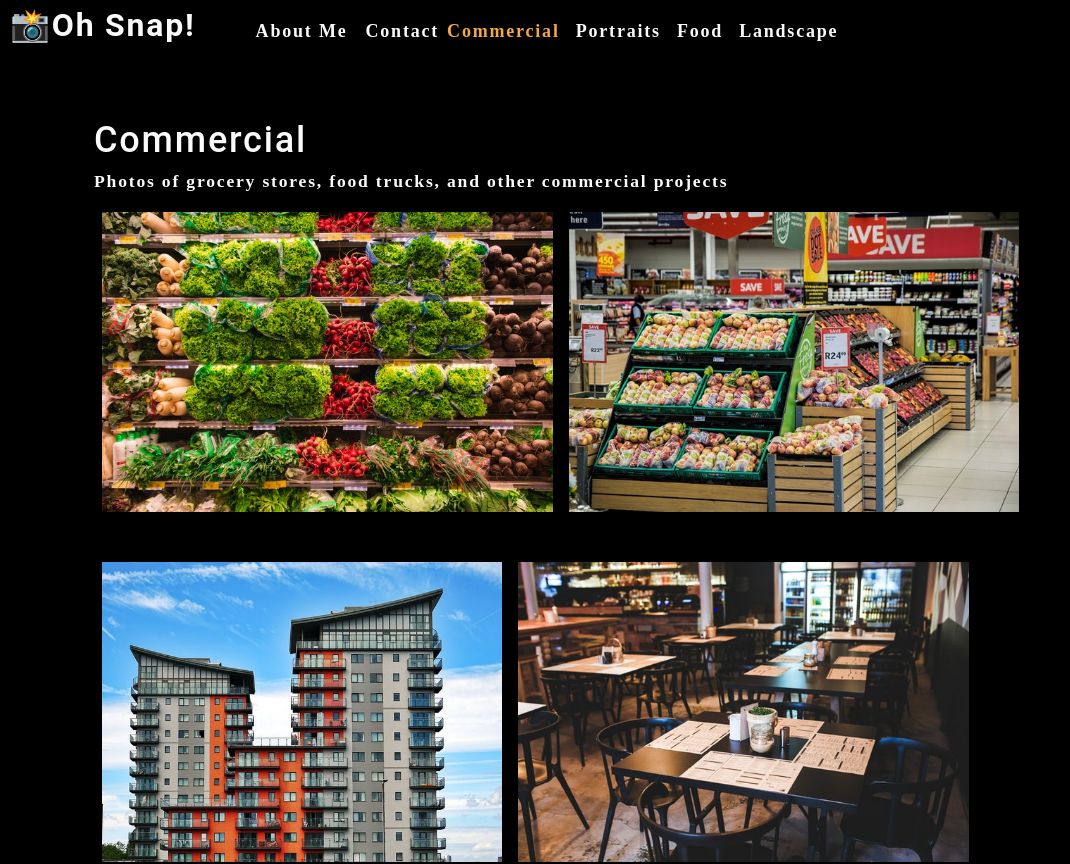
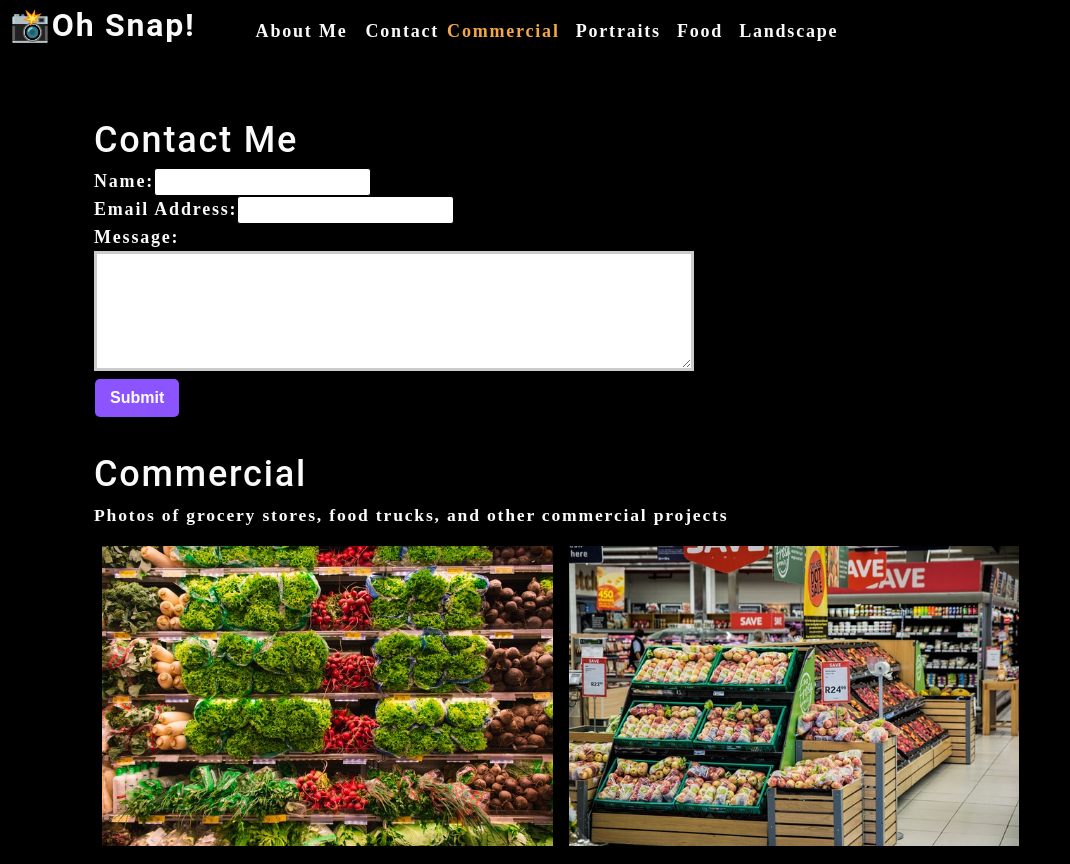
Before and after one commit to bcassellius/photo-port, a React (Create React App) app: page / in a window 1280 px wide. Shown: the top 864 px of the page, without its empty margins (0-1070 px from the left). Built offline with nearby package versions, Linux system fonts and the light colour scheme.

Commit message:
add functionality to contactForm and import into app

```diff
--- a/src/App.js
+++ b/src/App.js
@@ -3,6 +3,8 @@
 import About from './components/About';
 import Nav from './components/Nav';
 import Gallery from './components/Gallery';
+import Contact from './components/Contact';
+import ContactForm from './components/Contact';
 
 function App() {
   const [categories] = useState([
@@ -33,6 +35,7 @@
         currentCategory={currentCategory}
       ></Nav>
       <main>
+        <ContactForm></ContactForm>
         <Gallery currentCategory={currentCategory}></Gallery>
         <About></About>
       </main>
--- a/src/components/Contact/index.js
+++ b/src/components/Contact/index.js
@@ -1,22 +1,34 @@
-import React from "react";
+import React, { useState } from "react";
 
 function ContactForm() {
+    const [formState, setFormState] = useState({name: '', email: '', message: ''});
+    const { name, email, message } = formState; // destructure so that defaultValue={formState.name}
+
+    function handleChange(e) {
+        setFormState({...formState, [e.target.name]: e.target.value })
+    }
+    // console.log(formState);
+
+    function handleSubmit(e) {
+        e.preventDefault();
+        console.log(formState);
+    }
 
     return(
         <section>
             <h1>Contact Me</h1>
-            <form id="contact-form">
+            <form id="contact-form" onSubmit={handleSubmit}>
                 <div>
                     <label htmlFor='name'>Name:</label>
-                    <input type='text' name='name' />
+                    <input type="text" defaultValue={name} onChange={handleChange} name="name" />
                 </div>
                 <div>
                     <label htmlFor='email'>Email Address:</label>
-                    <input type='email' name='email' />
+                    <input type='email' defaultValue={email} onChange={handleChange} name='email' />
                 </div>
                 <div>
                     <label htmlFor='message'>Message:</label>
-                    <textarea name='message' rows='5' />
+                    <textarea name='message' defaultValue={message} onChange={handleChange} rows='5' />
                 </div>
                 <button type='submit'>Submit</button>
             </form>
```
